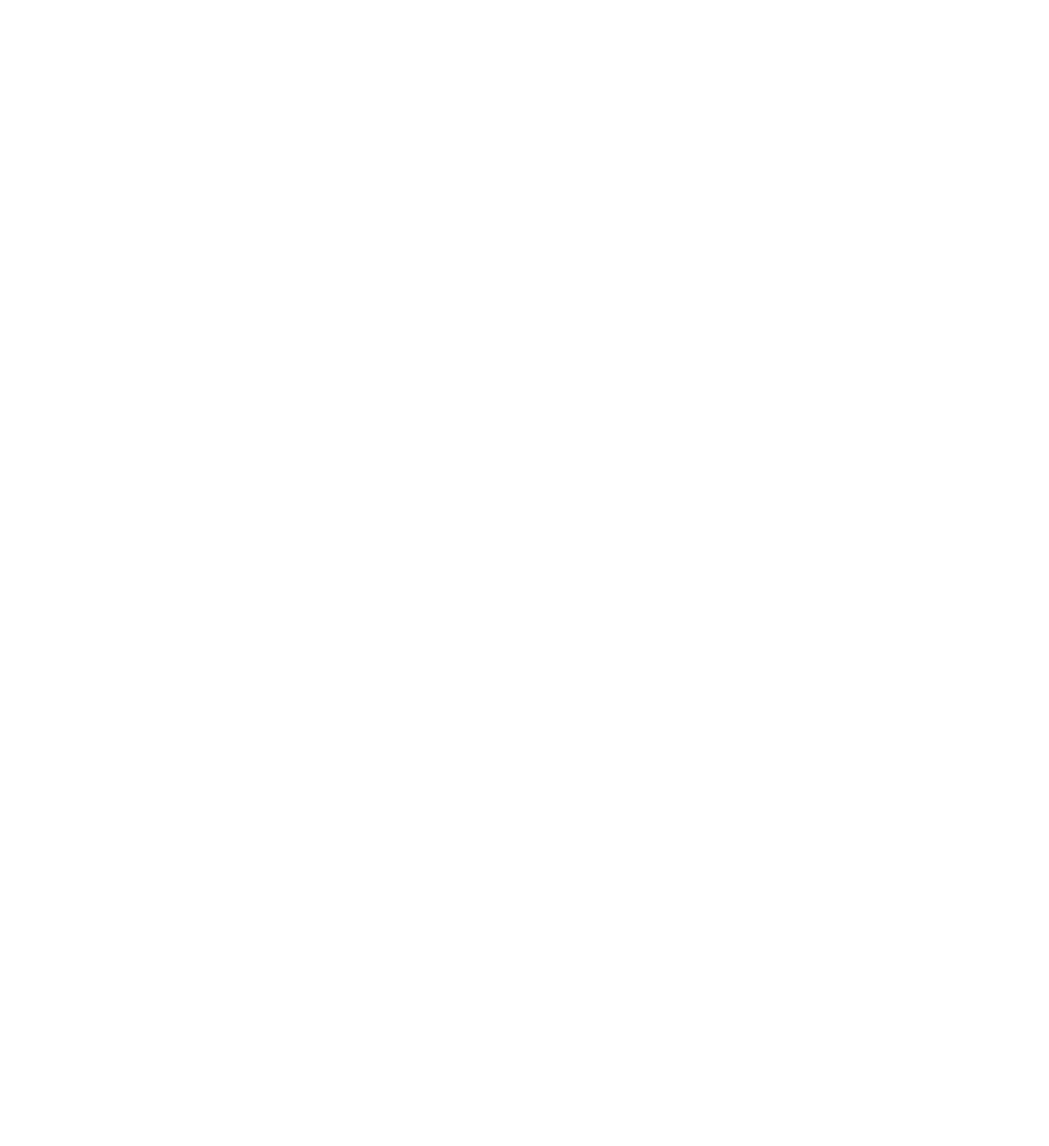
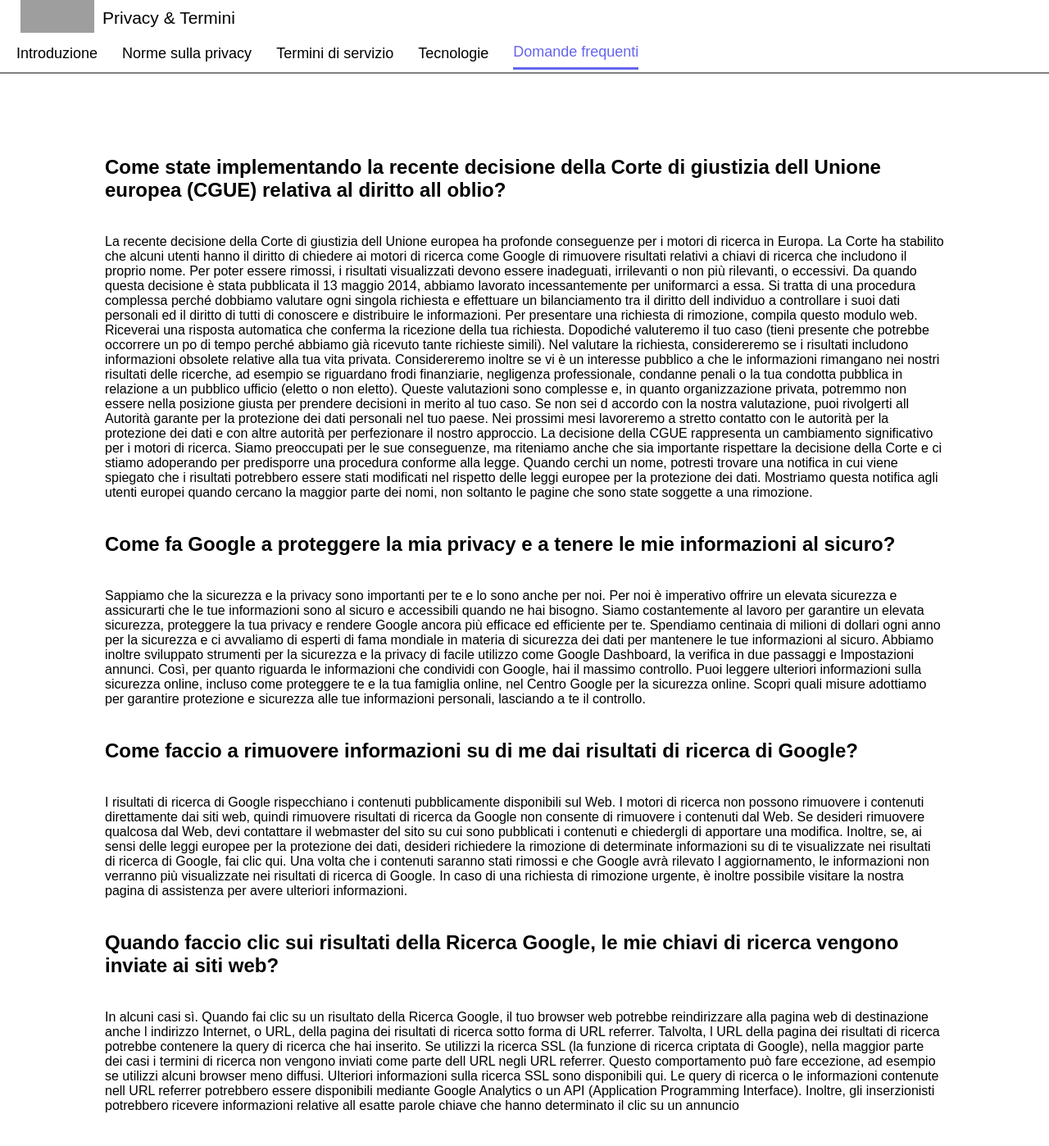
Before and after one commit to antoniorocca/php-google-faq, a PHP site: page / in a window 1280 px wide. Before the commit the page is empty. Shown: the whole page at 82% size. Before the commit the page ends 800 px from the top, so only its background shows below. Run offline with PHP 8.4, Linux system fonts and the light colour scheme; grey boxes are pictures that could not be loaded.

Commit message:
Final Commit

```diff
--- a/index.php
+++ b/index.php
@@ -5,21 +5,19 @@
          'answer' => 'La recente decisione della Corte di giustizia dell Unione europea ha profonde conseguenze per i motori di ricerca in Europa. La Corte ha stabilito che alcuni utenti hanno il diritto di chiedere ai motori di ricerca come Google di rimuovere risultati relativi a chiavi di ricerca che includono il proprio nome. Per poter essere rimossi, i risultati visualizzati devono essere inadeguati, irrilevanti o non più rilevanti, o eccessivi.
          Da quando questa decisione è stata pubblicata il 13 maggio 2014, abbiamo lavorato incessantemente per uniformarci a essa. Si tratta di una procedura complessa perché dobbiamo valutare ogni singola richiesta e effettuare un bilanciamento tra il diritto dell individuo a controllare i suoi dati personali ed il diritto di tutti di conoscere e distribuire le informazioni.
          Per presentare una richiesta di rimozione, compila questo modulo web. Riceverai una risposta automatica che conferma la ricezione della tua richiesta. Dopodiché valuteremo il tuo caso (tieni presente che potrebbe occorrere un po di tempo perché abbiamo già ricevuto tante richieste simili). Nel valutare la richiesta, considereremo se i risultati includono informazioni obsolete relative alla tua vita privata.
-         Considereremo inoltre se vi è un interesse pubblico a che le informazioni rimangano nei nostri risultati delle ricerche, ad esempio se riguardano frodi finanziarie, negligenza professionale, condanne penali o la tua condotta pubblica in relazione a un pubblico ufficio (eletto o non eletto). Queste valutazioni sono complesse e, in quanto organizzazione privata, potremmo non essere nella posizione giusta per prendere decisioni in merito al tuo caso. Se non sei d accordo con la nostra valutazione,
+         Considereremo inoltre se vi è un interesse pubblico a che le informazioni rimangano nei nostri risultati delle ricerche, ad esempio se riguardano frodi finanziarie, negligenza professionale, condanne penali o la tua condotta pubblica in relazione a un pubblico ufficio (eletto o non eletto). Queste valutazioni sono complesse e, in quanto organizzazione privata,
+         potremmo non essere nella posizione giusta per prendere decisioni in merito al tuo caso. Se non sei d accordo con la nostra valutazione,
          puoi rivolgerti all Autorità garante per la protezione dei dati personali nel tuo paese.
-
-         Nei prossimi mesi lavoreremo a stretto contatto con le autorità per la protezione dei dati e con altre autorità per perfezionare il nostro approccio. La decisione della CGUE rappresenta un cambiamento significativo per i motori di ricerca. Siamo preoccupati per le sue conseguenze, ma riteniamo anche che sia importante rispettare la decisione della Corte e ci stiamo adoperando per predisporre una procedura conforme alla legge.
-
+         Nei prossimi mesi lavoreremo a stretto contatto con le autorità per la protezione dei dati e con altre autorità per perfezionare il nostro approccio. La decisione della CGUE rappresenta un cambiamento significativo per i motori di ricerca. Siamo preoccupati per le sue conseguenze,
+         ma riteniamo anche che sia importante rispettare la decisione della Corte e ci stiamo adoperando per predisporre una procedura conforme alla legge.
          Quando cerchi un nome, potresti trovare una notifica in cui viene spiegato che i risultati potrebbero essere stati modificati nel rispetto delle leggi europee per la protezione dei dati. Mostriamo questa notifica agli utenti europei quando cercano la maggior parte dei nomi, non soltanto le pagine che sono state soggette a una rimozione.'
        ],
        [
          'question' => 'Come fa Google a proteggere la mia privacy e a tenere le mie informazioni al sicuro?',
          'answer' => 'Sappiamo che la sicurezza e la privacy sono importanti per te e lo sono anche per noi. Per noi è imperativo offrire un elevata sicurezza e assicurarti che le tue informazioni sono al sicuro e accessibili quando ne hai bisogno.
-
-         Siamo costantemente al lavoro per garantire un elevata sicurezza, proteggere la tua privacy e rendere Google ancora più efficace ed efficiente per te. Spendiamo centinaia di milioni di dollari ogni anno per la sicurezza e ci avvaliamo di esperti di fama mondiale in materia di sicurezza dei dati per mantenere le tue informazioni al sicuro. Abbiamo inoltre sviluppato strumenti per la sicurezza e la privacy di facile utilizzo come Google Dashboard, la verifica in due passaggi e Impostazioni annunci. Così, per quanto riguarda le informazioni che condividi con Google, hai il massimo controllo.
-
+         Siamo costantemente al lavoro per garantire un elevata sicurezza, proteggere la tua privacy e rendere Google ancora più efficace ed efficiente per te. Spendiamo centinaia di milioni di dollari ogni anno per la sicurezza e ci avvaliamo di esperti di fama mondiale in materia di sicurezza dei dati per mantenere le tue informazioni al sicuro.
+         Abbiamo inoltre sviluppato strumenti per la sicurezza e la privacy di facile utilizzo come Google Dashboard, la verifica in due passaggi e Impostazioni annunci. Così, per quanto riguarda le informazioni che condividi con Google, hai il massimo controllo.
          Puoi leggere ulteriori informazioni sulla sicurezza online, incluso come proteggere te e la tua famiglia online, nel Centro Google per la sicurezza online.
-
          Scopri quali misure adottiamo per garantire protezione e sicurezza alle tue informazioni personali, lasciando a te il controllo.'
        ],
        [
@@ -38,17 +36,41 @@
          Inoltre, gli inserzionisti potrebbero ricevere informazioni relative all esatte parole chiave che hanno determinato il clic su un annuncio'
        ],
     ];
- //    var_dump($faq);
 ?>
 
 <!DOCTYPE html>
 <html lang="en">
  <head>
-     <meta charset="UTF-8">
-     <meta name="viewport" content="width=device-width, initial-scale=1.0">
-     <title>PHP Google Faq</title>
+    <meta charset="UTF-8">
+    <meta name="viewport" content="width=device-width, initial-scale=1.0">
+    <title>PHP Google Faq</title>
+    <link rel="stylesheet" href="style.css">
  </head>
  <body>
-
+   <nav>
+     <div id="top-nav">
+        <img src="https://www.google.com/images/branding/googlelogo/2x/googlelogo_color_92x30dp.png" alt="logo-google">
+        <span>Privacy & Termini</span>
+     </div>
+     <div id="bottom-nav">
+       <ul>
+          <li>Introduzione</li>
+          <li>Norme sulla privacy</li>
+          <li>Termini di servizio</li>
+          <li>Tecnologie</li>
+          <li>Domande frequenti</li>
+       </ul>
+     </div>
+   </nav>
+   <div id="text-container">
+      <?php
+        foreach ($faq as $value) {
+      ?>
+       <h2><?php echo $value['question'] ?></h2>
+       <p><?php echo $value['answer']; ?></p>
+     <?php
+     }
+     ?>
+   </div>
  </body>
 </html>
--- /dev/null
+++ b/style.css
@@ -0,0 +1,61 @@
+* {
+    margin: 0;
+    padding: 0;
+    box-sizing: border-box;
+    font-family: Arial, Helvetica, sans-serif;
+}
+nav {
+    width: 100%;
+    height: 90px;
+    margin-bottom: 100px;
+    border-bottom: 2px solid grey;
+}
+#top-nav {
+    height: 45px;
+    position: relative;
+    margin-left: 20px;
+}
+#top-nav img {
+    position: absolute;
+    bottom: 5px;
+    left: 5px;
+    width: 90px;
+}
+#top-nav span {
+    position: absolute;
+    top: 10px;
+    left: 105px;
+    font-size: 21px;
+}
+#bottom-nav {
+    height: 45px;
+    display: flex;
+    justify-content: flex-start;
+    margin-left: 20px;
+}
+#bottom-nav ul {
+    list-style-type: none;
+    display: flex;
+}
+#bottom-nav ul li:last-child {
+    color: rgb(101, 101, 238);
+    border-bottom: 3px solid rgb(101, 101, 238);
+}
+#bottom-nav ul li {
+    font-size: 18px;
+    height: 40px;
+    display: flex;
+    align-items: center;
+    flex-basis: auto;
+    margin-right: 30px;
+}
+#text-container {
+    width: 80%;
+    margin: auto;
+}
+#text-container h2 {
+    margin-bottom: 40px;
+}
+#text-container p {
+    margin-bottom: 40px;
+}
```
